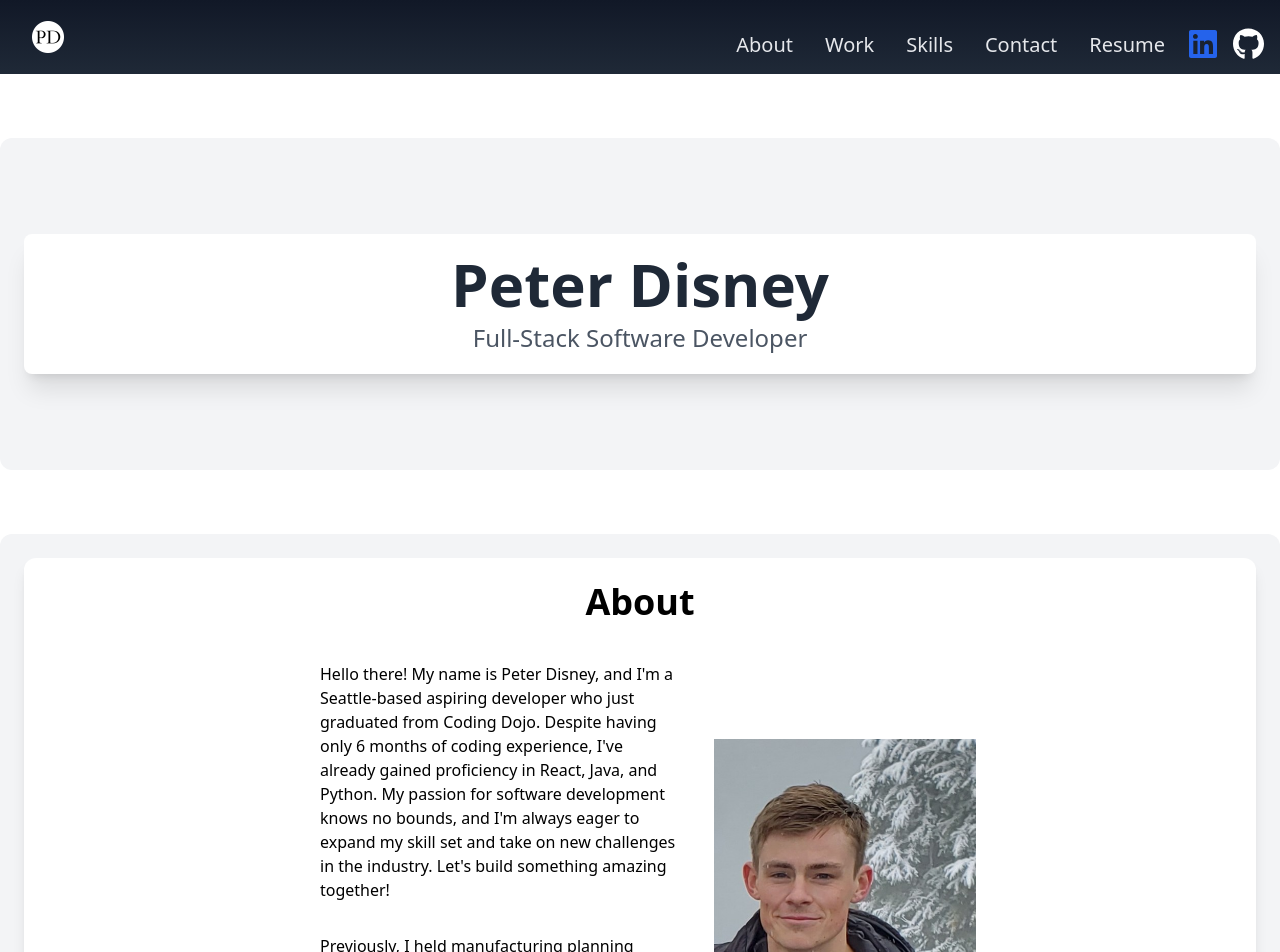
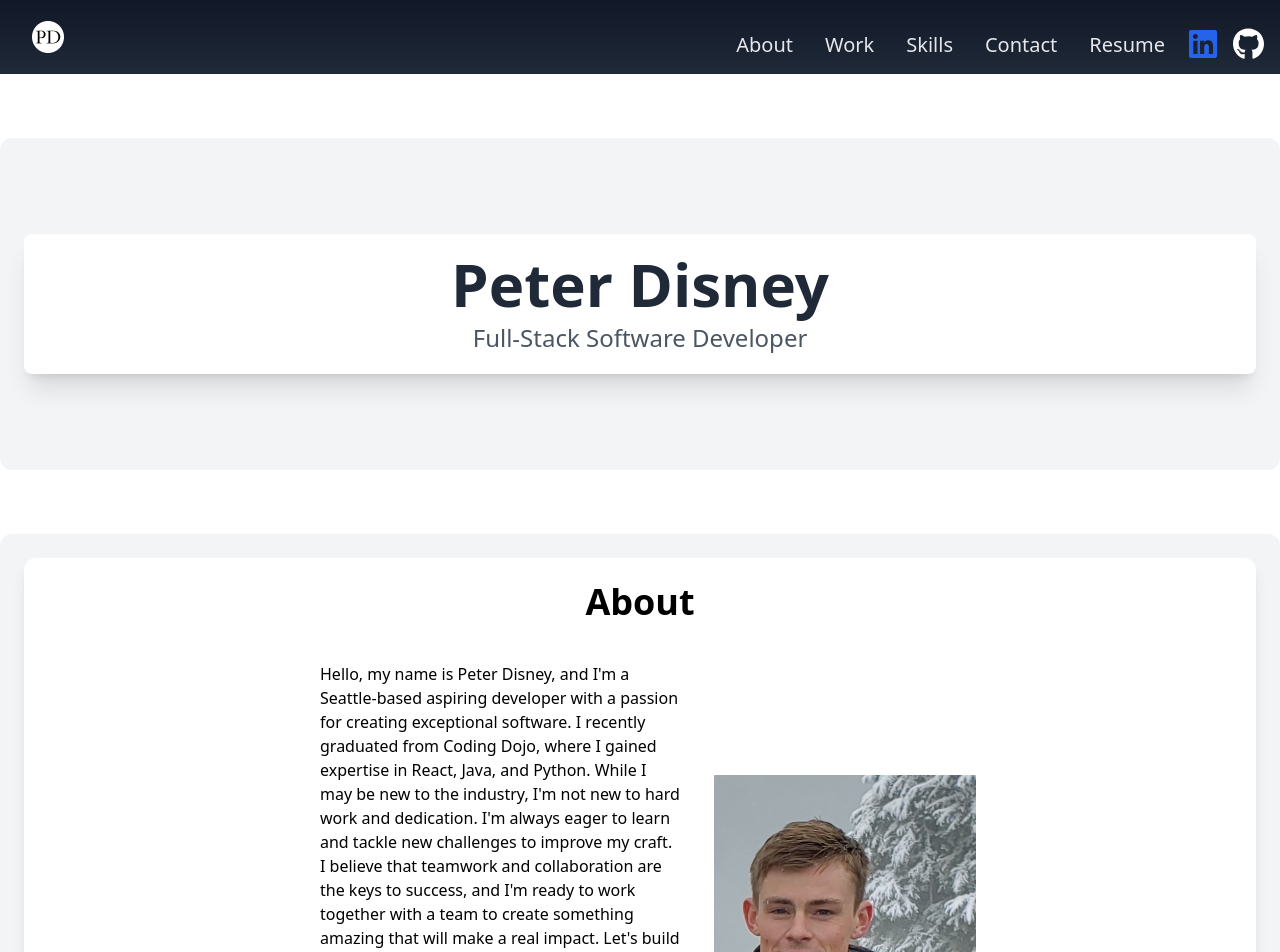
Before and after one commit to PeterDisney/Peter_Portfolio, a React (Create React App) app in the folder client/: page / in a window 1280 px wide. Shown: the top 952 px of the page. Built offline with nearby package versions, Linux system fonts and the light colour scheme.

Commit message:
updated first about paragraph

```diff
--- a/client/src/components/About.jsx
+++ b/client/src/components/About.jsx
@@ -10,13 +10,15 @@ const About = () => {
         <div className="w-full md:w-3/4 mx-auto md:mx-0 md:mr-4">
           <div className="mx-2">
             <p className="my-4 p-2">
-              Hello there! My name is Peter Disney, and I'm a Seattle-based
-              aspiring developer who just graduated from Coding Dojo. Despite
-              having only 6 months of coding experience, I've already gained
-              proficiency in React, Java, and Python. My passion for software
-              development knows no bounds, and I'm always eager to expand my
-              skill set and take on new challenges in the industry. Let's build
-              something amazing together!
+              Hello, my name is Peter Disney, and I'm a Seattle-based aspiring
+              developer with a passion for creating exceptional software. I
+              recently graduated from Coding Dojo, where I gained expertise in
+              React, Java, and Python. While I may be new to the industry, I'm
+              not new to hard work and dedication. I'm always eager to learn and
+              tackle new challenges to improve my craft. I believe that teamwork
+              and collaboration are the keys to success, and I'm ready to work
+              together with a team to create something amazing that will make a
+              real impact. Let's build something amazing together!
             </p>
             <p className="my-4 p-2">
               Previously, I held manufacturing planning positions in aerospace
```
